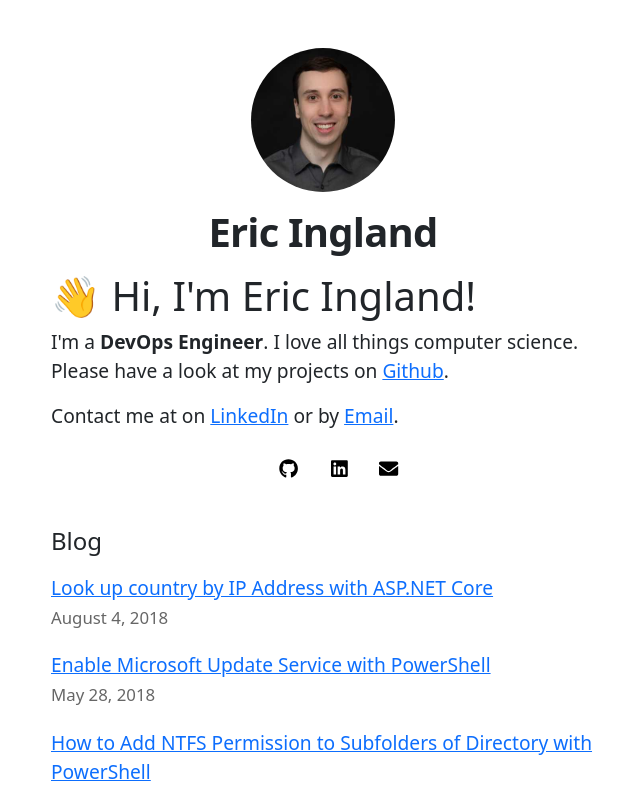
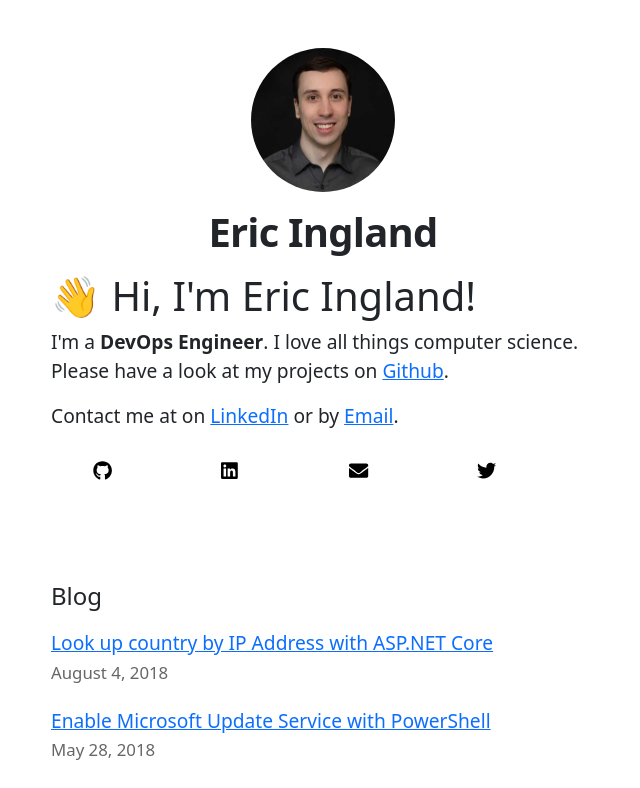
Before and after one commit to eingland/eingland-site, a Next.js app: page / in a window 1280 px wide. Shown: the top 788 px of the page, without its empty margins (317-957 px from the left). Built offline with nearby package versions, Linux system fonts and the light colour scheme.

Commit message:
Fix social icons in Chrome

```diff
--- a/components/layout.tsx
+++ b/components/layout.tsx
@@ -3,13 +3,6 @@ import Image from 'next/image'
 import styles from './layout.module.css'
 import utilStyles from '../styles/utils.module.css'
 import Link from 'next/link'
-
-import { library } from '@fortawesome/fontawesome-svg-core'
-import { fab } from '@fortawesome/free-brands-svg-icons'
-import { faEnvelope } from '@fortawesome/free-solid-svg-icons'
-import 'bootstrap/dist/css/bootstrap.min.css'
-
-library.add(fab, faEnvelope)
 
 const name = 'Eric Ingland'
 export const siteTitle = 'Eric Ingland Website'
@@ -28,7 +21,7 @@ export default function Layout({
         <link rel="icon" href="/favicon.ico" />
         <meta
           name="description"
-          content="Learn how to build a personal website using Next.js"
+          content="Personal blog site made using next.js"
         />
         <meta
           property="og:image"
--- a/pages/_app.tsx
+++ b/pages/_app.tsx
@@ -1,6 +1,13 @@
 import { AppProps } from 'next/app'
 import "prismjs/themes/prism-coy.css";
 import ReactGA from 'react-ga4'
+
+import { library } from '@fortawesome/fontawesome-svg-core'
+import { fab } from '@fortawesome/free-brands-svg-icons'
+import { faEnvelope } from '@fortawesome/free-solid-svg-icons'
+import 'bootstrap/dist/css/bootstrap.min.css'
+
+library.add(fab, faEnvelope)
 
 function App({ Component, pageProps }: AppProps) {
   ReactGA.initialize(`${'G-WPWCLRJ6B0'}`);
--- a/pages/index.tsx
+++ b/pages/index.tsx
@@ -27,20 +27,25 @@ export default function Home({
               I love all things computer science.
               Please have a look at my projects on <a href="http://github.com/eingland">Github</a>.</p>
         <p>Contact me at on <a href="http://linkedin.com/in/ericingland">LinkedIn</a> or by <a href="mailto:ingland.eric@gmail.com">Email</a>.</p>
-        <ul style={{ display: 'flex', flex: 1, alignItems: 'center', justifyContent: 'center' }}>
-          <li className="nav-link">
+        <ul className={utilStyles.socialsNav}>
+          <li className={utilStyles.socialsNav}>
             <a href="http://github.com/eingland">
               <FontAwesomeIcon icon={['fab', 'github']} style={{ color: '#000000' }} />
             </a>
           </li>
-          <li className="nav-link">
+          <li className={utilStyles.socialsNav}>
             <a href="http://linkedin.com/in/ericingland">
               <FontAwesomeIcon icon={['fab', 'linkedin']} style={{ color: '#000000' }} />
             </a>
           </li>
-          <li className="nav-link">
+          <li className={utilStyles.socialsNav}>
             <a href="mailto:ingland.eric@gmail.com">
               <FontAwesomeIcon icon="envelope" style={{ color: '#000000' }} />
+            </a>
+          </li>
+          <li className={utilStyles.socialsNav}>
+            <a href="https://twitter.com/ericingland">
+              <FontAwesomeIcon icon={['fab', 'twitter']} style={{ color: '#000000' }} />
             </a>
           </li>
         </ul>
--- a/styles/utils.module.css
+++ b/styles/utils.module.css
@@ -50,3 +50,17 @@
 .lightText {
   color: #666;
 }
+
+.socialsNav ul{
+  display: flex;
+  justify-content: center;
+  text-align: center;
+  padding: 0;
+}
+
+.socialsNav li {
+  display:inline-block;
+  width: 25%;
+  height: 100px;
+  padding: 10px;
+}
```
Lines whose indentation alone changed are shown as unchanged.
